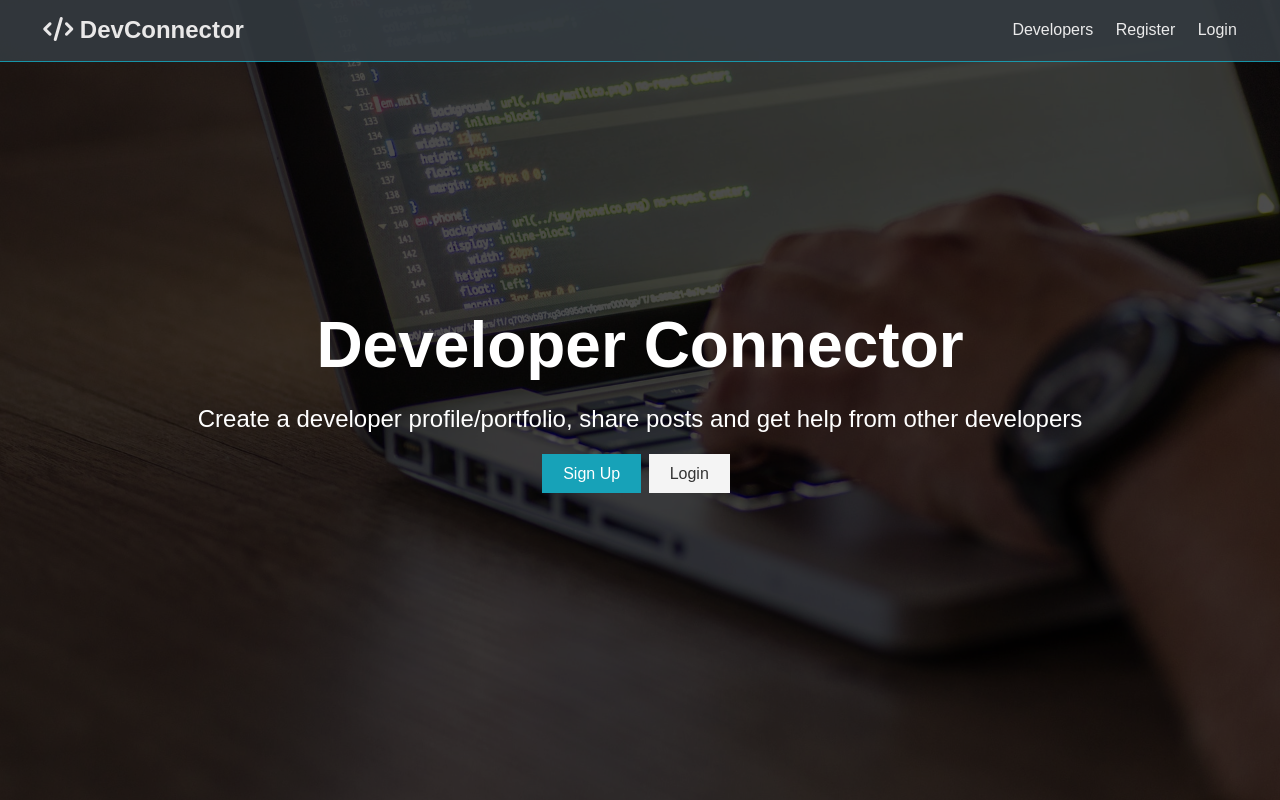
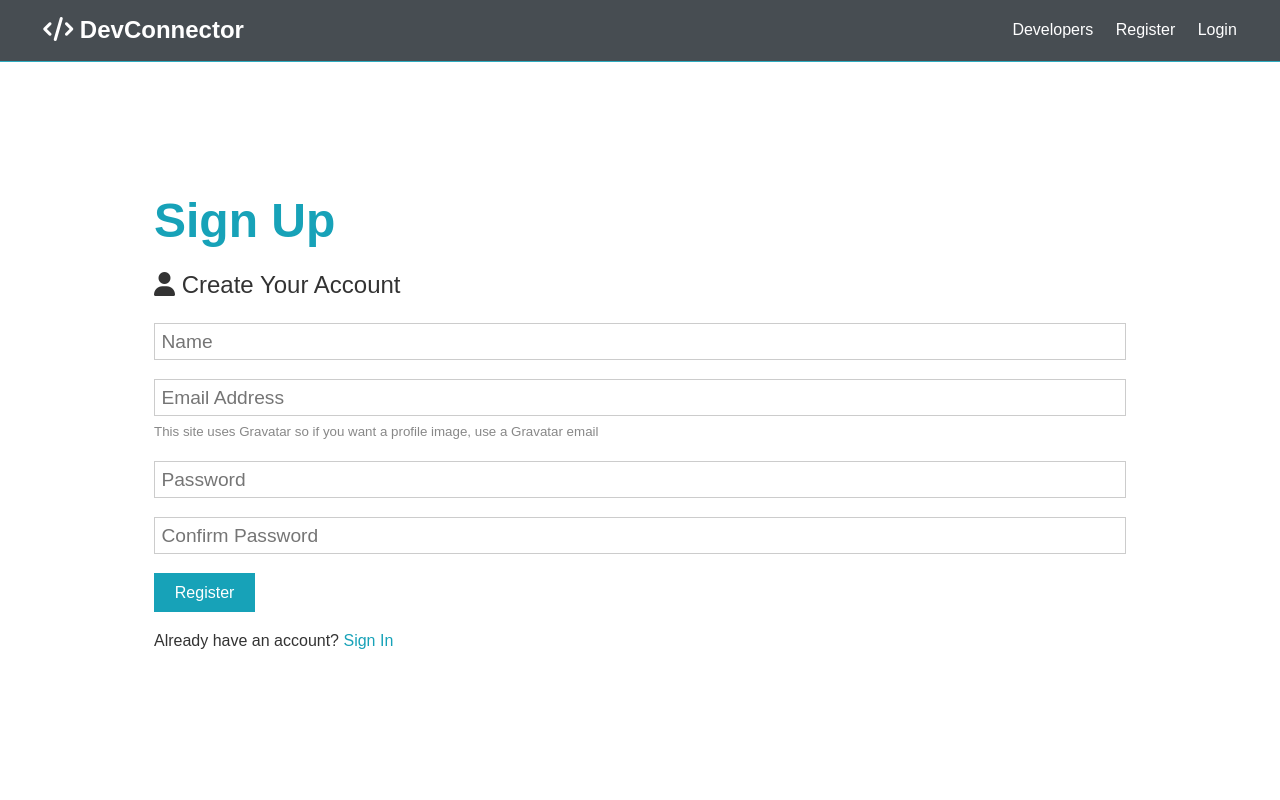
Before and after one commit to parth-007/dev-connector, a React (Create React App) app in the folder client/: page /register in a window 1280 px wide. Built offline with nearby package versions, Linux system fonts and the light colour scheme.

Commit message:
Login/Register route added, sample code added

```diff
--- a/client/src/App.js
+++ b/client/src/App.js
@@ -1,14 +1,25 @@
 import React, { Fragment } from 'react';
+import { BrowserRouter as Router, Route, Switch } from 'react-router-dom';
 import Navbar from './components/layout/Navbar';
 import Landing from './components/layout/Landing';
+import Login from './components/auth/Login';
+import Register from './components/auth/Register';
 import './App.css';
 
 const App = () => {
   return (
-    <Fragment>
-      <Navbar />
-      <Landing />
-    </Fragment>
+    <Router>
+      <Fragment>
+        <Navbar />
+        <Route exact path="/" component={Landing} />
+        <section className="container">
+          <Switch>
+            <Route exact path="/register/" component={Register} />
+            <Route exact path="/login/" component={Login} />
+          </Switch>
+        </section>
+      </Fragment>
+    </Router>
   );
 };
 
--- /dev/null
+++ b/client/src/components/auth/Login.js
@@ -0,0 +1,61 @@
+import React, { Fragment, useState } from 'react';
+import { Link } from 'react-router-dom';
+const Login = () => {
+  const [formData, setFormData] = useState({
+    email: '',
+    password: ''
+  });
+
+  const { email, password } = formData;
+
+  const onChange = e =>
+    setFormData({
+      ...formData,
+      [e.target.name]: e.target.value
+    });
+
+  const onSubmit = async e => {
+    e.preventDefault();
+
+    console.log('SUCCESS');
+  };
+
+  return (
+    <Fragment>
+      <section className="container">
+        <h1 className="large text-primary">Sign In</h1>
+        <p className="lead">
+          <i className="fas fa-user"></i> Sing Into Your Account
+        </p>
+        <form className="form" onSubmit={e => onSubmit(e)}>
+          <div className="form-group">
+            <input
+              type="email"
+              placeholder="Email Address"
+              name="email"
+              value={email}
+              onChange={e => onChange(e)}
+              retuired
+            />
+          </div>
+          <div className="form-group">
+            <input
+              type="password"
+              placeholder="Password"
+              name="password"
+              minLength="6"
+              value={password}
+              onChange={e => onChange(e)}
+            />
+          </div>
+          <input type="submit" className="btn btn-primary" value="Login" />
+        </form>
+        <p className="my-1">
+          Don't have an account? <Link to="/register">Sign up</Link>
+        </p>
+      </section>
+    </Fragment>
+  );
+};
+
+export default Login;
--- /dev/null
+++ b/client/src/components/auth/Register.js
@@ -0,0 +1,90 @@
+import React, { Fragment, useState } from 'react';
+import { Link } from 'react-router-dom';
+const Register = () => {
+  const [formData, setFormData] = useState({
+    name: '',
+    email: '',
+    password: '',
+    password2: ''
+  });
+
+  const { name, email, password, password2 } = formData;
+
+  const onChange = e =>
+    setFormData({
+      ...formData,
+      [e.target.name]: e.target.value
+    });
+
+  const onSubmit = async e => {
+    e.preventDefault();
+    if (password !== password2) {
+      console.log('Passwords do not match');
+    } else {
+      console.log('SUCCESS');
+    }
+  };
+
+  return (
+    <Fragment>
+      <section className="container">
+        <h1 className="large text-primary">Sign Up</h1>
+        <p className="lead">
+          <i className="fas fa-user"></i> Create Your Account
+        </p>
+        <form className="form" onSubmit={e => onSubmit(e)}>
+          <div className="form-group">
+            <input
+              type="text"
+              placeholder="Name"
+              name="name"
+              value={name}
+              onChange={e => onChange(e)}
+              required
+            />
+          </div>
+          <div className="form-group">
+            <input
+              type="email"
+              placeholder="Email Address"
+              name="email"
+              value={email}
+              onChange={e => onChange(e)}
+              retuired
+            />
+            <small className="form-text">
+              This site uses Gravatar so if you want a profile image, use a
+              Gravatar email
+            </small>
+          </div>
+          <div className="form-group">
+            <input
+              type="password"
+              placeholder="Password"
+              name="password"
+              minLength="6"
+              value={password}
+              onChange={e => onChange(e)}
+            />
+          </div>
+          <div className="form-group">
+            <input
+              type="password"
+              placeholder="Confirm Password"
+              name="password2"
+              minLength="6"
+              value={password2}
+              onChange={e => onChange(e)}
+            />
+          </div>
+          <input type="submit" className="btn btn-primary" value="Register" />
+        </form>
+        <p className="my-1">
+          Already have an account? <Link to="/login">Sign In</Link>
+        </p>
+      </section>
+    </Fragment>
+  );
+};
+
+export default Register;
--- a/client/src/components/layout/Landing.js
+++ b/client/src/components/layout/Landing.js
@@ -1,4 +1,5 @@
 import React from 'react';
+import { Link } from 'react-router-dom';
 
 const Landing = () => {
   return (
@@ -11,12 +12,12 @@ const Landing = () => {
             other developers
           </p>
           <div className="buttons">
-            <a href="register.html" className="btn btn-primary">
+            <Link to="/register" className="btn btn-primary">
               Sign Up
-            </a>
-            <a href="login.html" className="btn btn-light">
+            </Link>
+            <Link to="/login" className="btn btn-light">
               Login
-            </a>
+            </Link>
           </div>
         </div>
       </div>
--- a/client/src/components/layout/Navbar.js
+++ b/client/src/components/layout/Navbar.js
@@ -1,22 +1,23 @@
 import React from 'react';
+import { Link } from 'react-router-dom';
 
 const Navbar = () => {
   return (
     <nav className="navbar bg-dark">
       <h1>
-        <a href="index.html">
+        <Link to="/">
           <i className="fas fa-code"></i> DevConnector
-        </a>
+        </Link>
       </h1>
       <ul>
         <li>
           <a href="profiles.html">Developers</a>
         </li>
         <li>
-          <a href="register.html">Register</a>
+          <Link to="/register">Register</Link>
         </li>
         <li>
-          <a href="login.html">Login</a>
+          <Link to="/login">Login</Link>
         </li>
       </ul>
     </nav>
```
